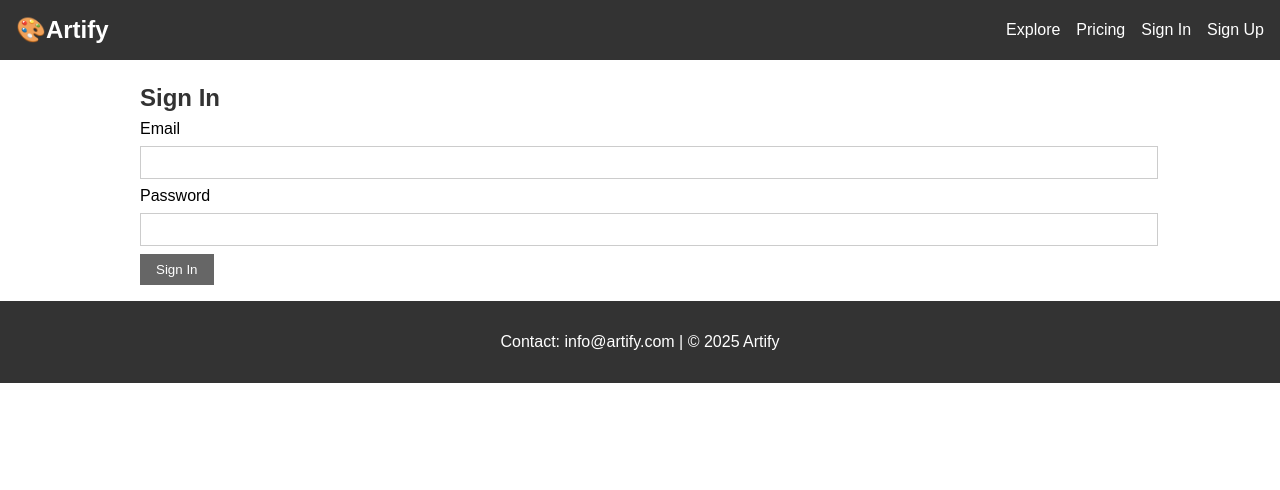
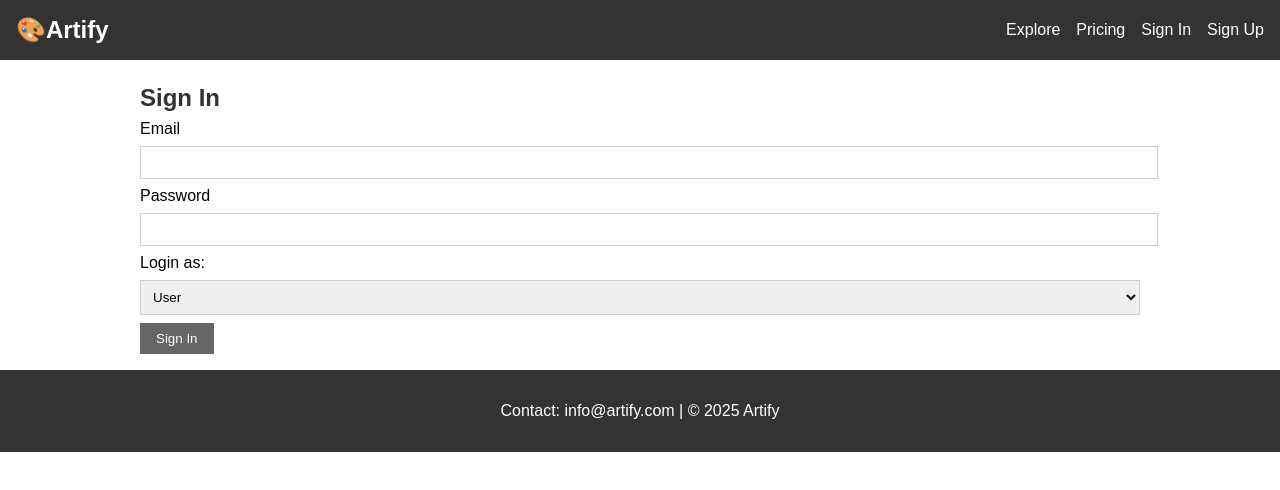
Before and after one commit to Nick-Nyler/digital-portfolio-booking-app, a React (Create React App) app in the folder client/: page /signin in a window 1280 px wide. Shown: the top 490 px of the page. Built offline with nearby package versions, Linux system fonts and the light colour scheme.

Commit message:
ussigning in of bot clients and users

```diff
--- a/client/src/components/Login.js
+++ b/client/src/components/Login.js
@@ -8,35 +8,50 @@ import * as Yup from 'yup';
 const LoginSchema = Yup.object().shape({
   email: Yup.string().email('Invalid email').required('Email is required'),
   password: Yup.string().required('Password is required'),
+  role: Yup.string().oneOf(['user', 'client']).required('Role is required'),
 });
 
 function Login({ setIsAuthenticated }) {
   const navigate = useNavigate();
 
   const handleSubmit = (values) => {
-    fetch('http://localhost:5000/login/user', {
+    const endpoint =
+      values.role === 'client'
+        ? 'http://localhost:5000/login/client'
+        : 'http://localhost:5000/login/user';
+
+    fetch(endpoint, {
       method: 'POST',
       headers: { 'Content-Type': 'application/json' },
-      body: JSON.stringify(values),
+      body: JSON.stringify({
+        email: values.email,
+        password: values.password,
+      }),
     })
-      .then(response => {
+      .then((response) => {
         if (!response.ok) throw new Error('Login failed');
         return response.json();
       })
-      .then(data => {
+      .then((data) => {
         localStorage.setItem('token', data.token);
         setIsAuthenticated(true);
         toast.success('Logged in successfully!');
-        navigate('/dashboard');
+
+        // Navigate to different dashboards based on role
+        if (values.role === 'client') {
+          navigate('/client-dashboard');
+        } else {
+          navigate('/dashboard');
+        }
       })
-      .catch(error => toast.error(`Error: ${error.message}`));
+      .catch((error) => toast.error(`Error: ${error.message}`));
   };
 
   return (
     <div className="detail-container">
       <h2>Sign In</h2>
       <Formik
-        initialValues={{ email: '', password: '' }}
+        initialValues={{ email: '', password: '', role: 'user' }}
         validationSchema={LoginSchema}
         onSubmit={handleSubmit}
       >
@@ -52,6 +67,14 @@ function Login({ setIsAuthenticated }) {
               <Field type="password" name="password" className="input-field" />
               <ErrorMessage name="password" component="div" className="error" />
             </div>
+            <div>
+              <label htmlFor="role">Login as:</label>
+              <Field as="select" name="role" className="input-field">
+                <option value="user">User</option>
+                <option value="client">Client</option>
+              </Field>
+              <ErrorMessage name="role" component="div" className="error" />
+            </div>
             <button type="submit" disabled={isSubmitting} className="submit-btn">
               Sign In
             </button>
```
